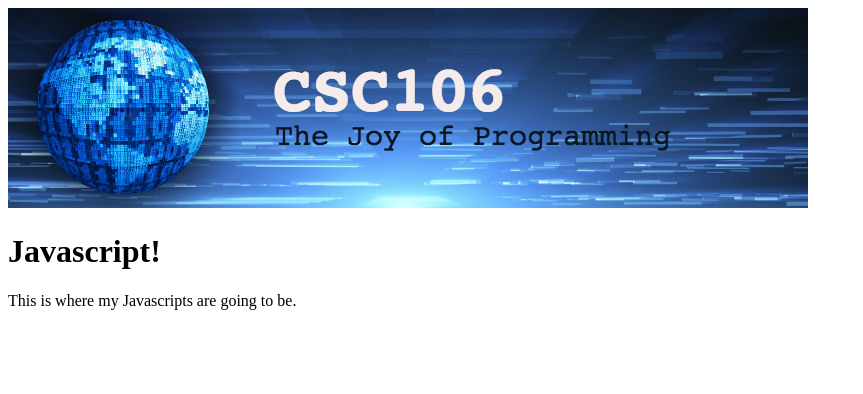
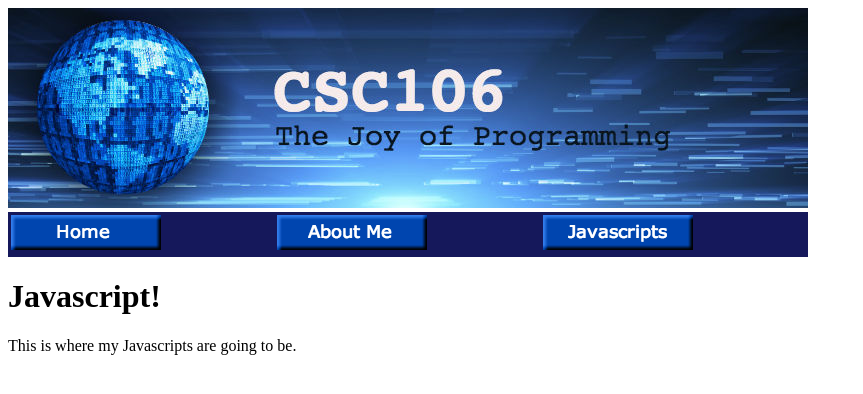
Before and after one commit to wnlilly/wnlilly.github.io, a plain HTML site: page javascript.html in a window 1280 px wide. Shown: the whole page, without its empty margins (0-863 px from the left). Drawn offline with Linux system fonts and the light colour scheme.

Commit message:
Update javascript.html

```diff
--- a/javascript.html
+++ b/javascript.html
@@ -6,6 +6,13 @@
 </head>
 <body>
 <img src="cscprogramming.jpg">
+    <table width=800 bgcolor="#15185B">
+            <tr>
+                <td><align="center"><a href="index.html"><img src="homebutton.jpg"></a> </td>
+                <td><align="center"><a href="about.html"><img src="aboutmereal.jpg"></a> </td>
+                <td><align="center"> <a href="javascript.html"><img src="javascript.jpg"></a> </td>
+            </tr>
+        </table>
 <h1> Javascript!</h1>
 This is where my Javascripts are going to be.
   </body>
```
